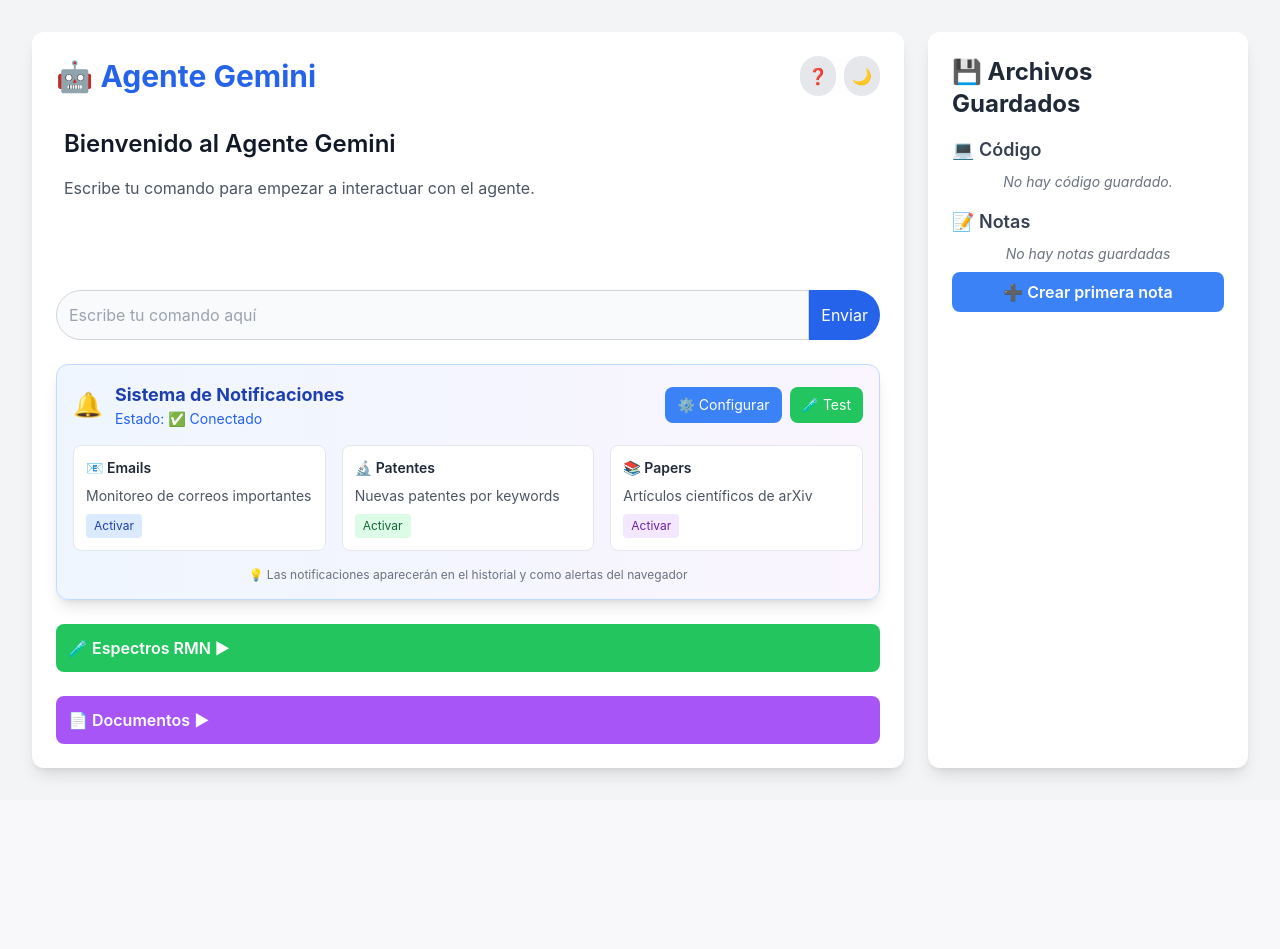
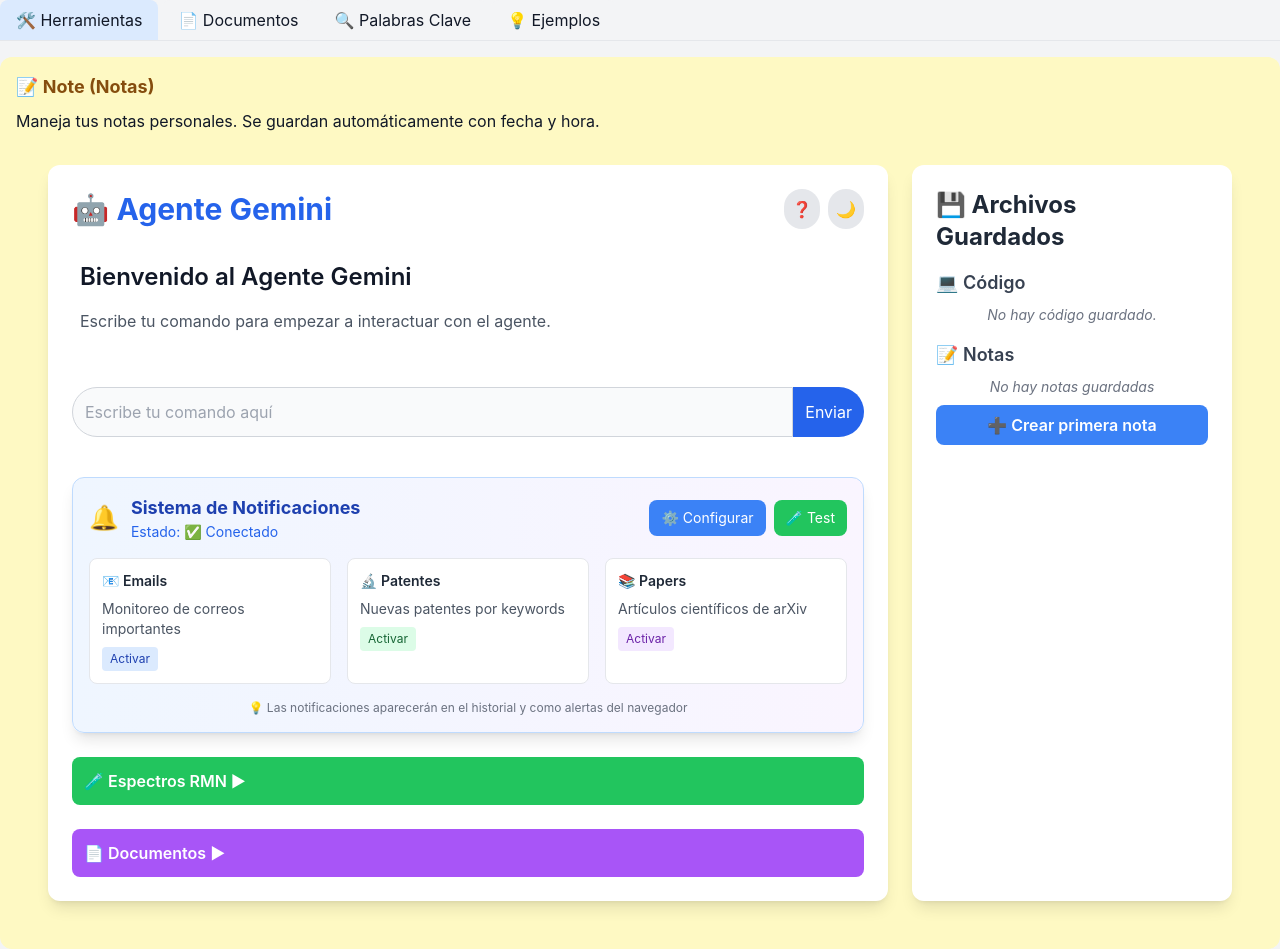
Before and after one commit to usertina/agente_ia_prueba, a FastAPI app: page / in a window 1280 px wide. Before the commit the page ends 779 px from the top, so only its background shows below. Run offline with FastAPI, Linux system fonts and the light colour scheme; data comes from the database, SQL or seed files in the repository; data that the repository does not hold is empty; some libraries are stand-ins or nearby versions.

Commit message:
Actualizar index.html

```diff
--- a/templates/index.html
+++ b/templates/index.html
@@ -1,4 +1,19 @@
-<!DOCTYPE html>
+<!-- Tabs -->
+        <div class="mb-4 flex flex-wrap border-b border-gray-200 dark:border-gray-700">
+            <button class="tab-button px-4 py-2 bg-blue-100 dark:bg-blue-700 rounded-t-lg focus:outline-none mr-1" data-tab="tools">🛠️ Herramientas</button>
+            <button class="tab-button px-4 py-2 bg-gray-100 dark:bg-gray-600 rounded-t-lg focus:outline-none mr-1" data-tab="documents">📄 Documentos</button>
+            <button class="tab-button px-4 py-2 bg-gray-100 dark:bg-gray-600 rounded-t-lg focus:outline-none mr-1" data-tab="keywords">🔍 Palabras Clave</button>
+            <button class="tab-button px-4 py-2 bg-gray-100 dark:bg-gray-600 rounded-t-lg focus:outline-none" data-tab="examples">💡 Ejemplos</button>
+        </div>
+
+        <!-- Contenido de Tabs -->
+        <div id="tab-tools" class="tab-content">
+            <div class="space-y-6">
+                <!-- Note -->
+                <div class="p-4 bg-yellow-100 dark:bg-yellow-800 rounded-xl">
+                    <h3 class="font-bold text-yellow-800 dark:text-yellow-100 text-lg">📝 Note (Notas)</h3>
+                    <p class="mt-2">Maneja tus notas personales. Se guardan automáticamente con fecha y hora.</p>
+                    <!DOCTYPE html>
 <html lang="es">
 <head>
 <meta charset="UTF-8">
```
